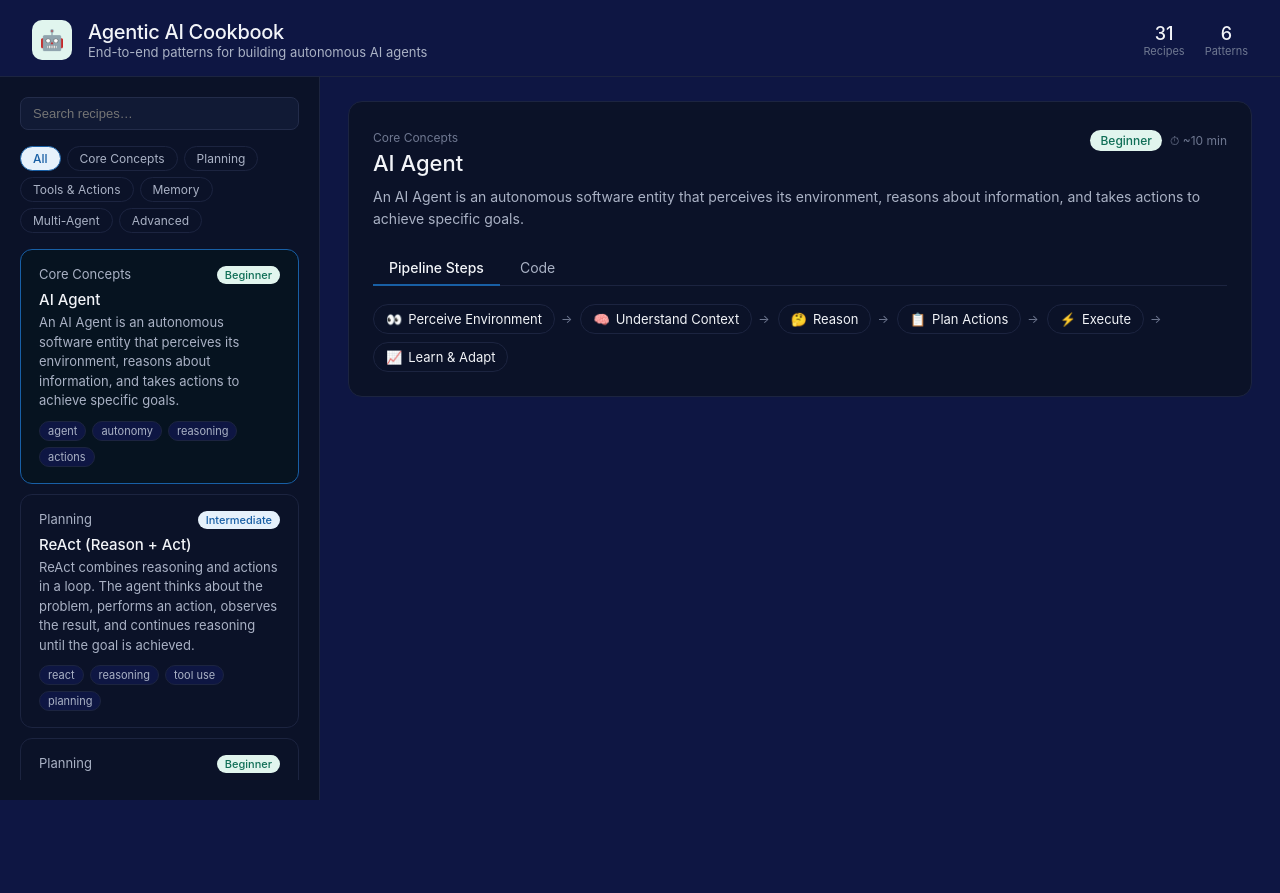
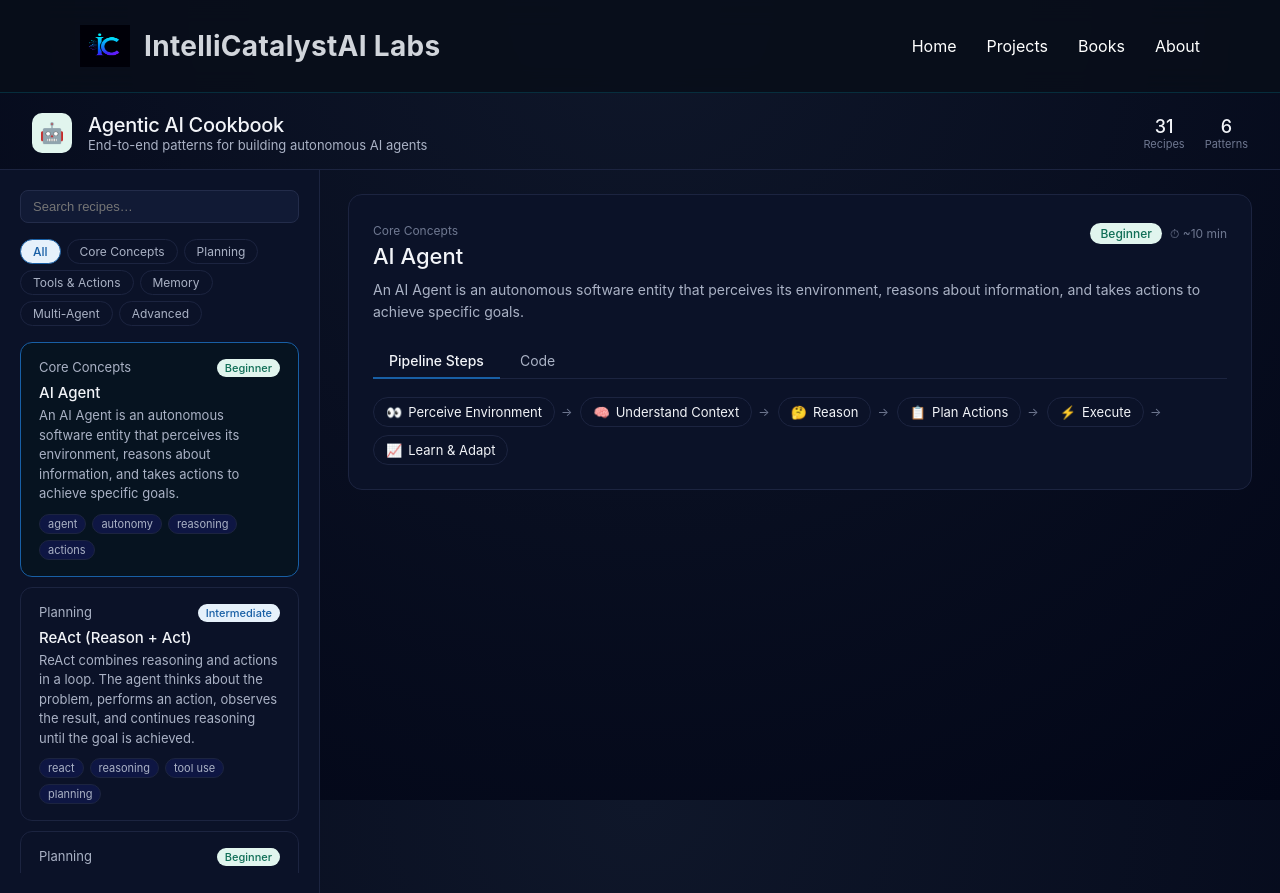
Before and after one commit to Pooja-AI/AgenticAI-knowledge-tutor, a React (Vite) app: page / in a window 1280 px wide. Before the commit the page ends 800 px from the top, so only its background shows below. Built offline with nearby package versions, Linux system fonts and the light colour scheme.

Commit message:
update code

```diff
--- a/package.json
+++ b/package.json
@@ -13,6 +13,7 @@
   "dependencies": {
     "react": "^19.2.7",
     "react-dom": "^19.2.7",
+    "react-icons": "^5.7.0",
     "react-router-dom": "^7.18.1"
   },
   "devDependencies": {
--- a/src/App.jsx
+++ b/src/App.jsx
@@ -1,9 +1,11 @@
 import { HashRouter, Routes, Route } from "react-router-dom";
 import AgenticAICookbook from "./pages/AgenticAICookbook";
+import Navbar from "./components/Navbar";
 
 function App() {
   return (
     <HashRouter>
+      <Navbar />
       <Routes>
         <Route path="/" element={<AgenticAICookbook />} />
       </Routes>
--- /dev/null
+++ b/src/components/Navbar.jsx
@@ -0,0 +1,54 @@
+import { Link } from "react-router-dom";
+import { FaDatabase } from "react-icons/fa";
+import logo from "../assets/logo.png";
+
+function Navbar() {
+  return (
+    <nav className="navbar">
+      <div className="logo">
+        <img src={logo} alt="IC Logo" className="logo-icon" />
+
+        <Link to="/" className="logo-text">
+          <span className="logo-white">IntelliCatalyst</span>
+          <span className="logo-blue">AI Labs</span>
+        </Link>
+      </div>
+
+      <div className="menu">
+        <a
+          href="https://pooja-ai.github.io/IntelliCatalyst-Labs/#/"
+          target="_blank"
+          rel="noopener noreferrer"
+        >
+          Home
+        </a>
+
+        <a
+          href="https://pooja-ai.github.io/IntelliCatalyst-Labs/#/projects"
+          target="_blank"
+          rel="noopener noreferrer"
+        >
+          Projects
+        </a>
+
+        <a
+          href="https://pooja-ai.github.io/IntelliCatalyst-Labs/#/books"
+          target="_blank"
+          rel="noopener noreferrer"
+        >
+          Books
+        </a>
+
+        <a
+          href="https://pooja-ai.github.io/IntelliCatalyst-Labs/#/about"
+          target="_blank"
+          rel="noopener noreferrer"
+        >
+          About
+        </a>
+      </div>
+    </nav>
+  );
+}
+
+export default Navbar;
--- a/src/index.css
+++ b/src/index.css
@@ -23,9 +23,68 @@ html, body, #root {
   margin: 0;
   padding: 0;
   height: 100%;
-  background: var(--color-background-tertiary);
-  color: var(--color-text-primary);
-  font-family: var(--font-sans);
+  /* background: var(--color-background-tertiary); */
+  /* color: var(--color-text-primary); */
+  /* font-family: var(--font-sans); */
+  /* background: #0f172a; */
+  background:radial-gradient(circle at top, #0f172a, #020617);
+  color: white;
+  font-family: Inter, Arial, sans-serif;
+}
+
+/* =========================
+   BACKGROUND EFFECTS
+========================= */
+
+.hero-bg {
+  position: absolute;
+  inset: 0;
+  overflow: hidden;
+  z-index: 0;
+}
+
+/* Glowing circles */
+
+.glow {
+  position: absolute;
+  border-radius: 50%;
+  filter: blur(140px);
+  opacity: 0.45;
+}
+
+.glow1 {
+  width: 500px;
+  height: 500px;
+  background: #00E5FF;
+  top: -180px;
+  left: -150px;
+}
+
+.glow2 {
+  width: 500px;
+  height: 500px;
+  background: #7C3AED;
+  bottom: -180px;
+  right: -150px;
+}
+
+/* Grid */
+
+.grid {
+  position: absolute;
+  inset: 0;
+
+  background-image:
+      linear-gradient(rgba(255,255,255,0.04) 1px, transparent 1px),
+      linear-gradient(90deg, rgba(255,255,255,0.04) 1px, transparent 1px);
+
+  background-size: 60px 60px;
+
+  mask-image: linear-gradient(
+      to bottom,
+      rgba(0,0,0,0.9),
+      transparent
+  );
 }
 
 ::-webkit-scrollbar {
@@ -76,3 +135,84 @@ input:focus {
 .prose a {
   color: #4ea1ff;
 }
+
+/* NAVBAR */
+
+.navbar{
+    position:sticky;
+    top:0;
+    z-index:999;
+    backdrop-filter:blur(12px);
+    background:rgba(9,14,26,.88);
+    border-bottom:1px solid rgba(0,229,255,.15);
+
+  display: flex;
+  justify-content: space-between;
+  align-items: center;
+  padding: 25px 80px;
+  top: 0;
+}
+
+.navbar-container{
+    max-width:1300px;
+    margin:auto;
+    padding: 25px 80px;
+    display:flex;
+    justify-content:space-between;
+    align-items:center;
+}
+
+.logo{
+    display:flex;
+    align-items:center;
+    gap:14px;
+    text-decoration:none;
+}
+
+.logo img{
+    width:50px;
+    height:42px;
+}
+
+.logo-text{
+    font-size:28px;
+    font-weight:700;
+    letter-spacing:.3px;
+}
+
+.white{
+    color:#ffffff;
+}
+
+.blue{
+    color:#00E5FF;
+}
+
+nav{
+    display:flex;
+    align-items:center;
+    gap:35px;
+}
+
+nav a{
+    color:#d1d5db;
+    text-decoration:none;
+    font-size:16px;
+    transition:.3s;
+}
+
+nav a:hover{
+    color:#00E5FF;
+}
+
+
+.menu a {
+  color: white;
+  text-decoration: none;
+  margin-left: 30px;
+  transition: 0.3s;
+}
+
+.menu a:hover {
+  color: #38bdf8;
+}
--- a/src/pages/AgenticAICookbook.jsx
+++ b/src/pages/AgenticAICookbook.jsx
@@ -2151,7 +2151,7 @@ export default function App() {
     <div style={{
       display: "flex", flexDirection: "column",
       height: "100vh", fontFamily: "var(--font-sans, system-ui, sans-serif)",
-      background: "var(--color-background-tertiary, #152060)",
+      background: "var(--color-background-tertiary, radial-gradient(circle at top, #0f172a, #020617);)",
       color: "var(--color-text-primary)",
     }}>
       <Header />
```
Also changed, not shown: src/assets/logo.png (added), 1 other file (tests, documents, lock files or other folders).
